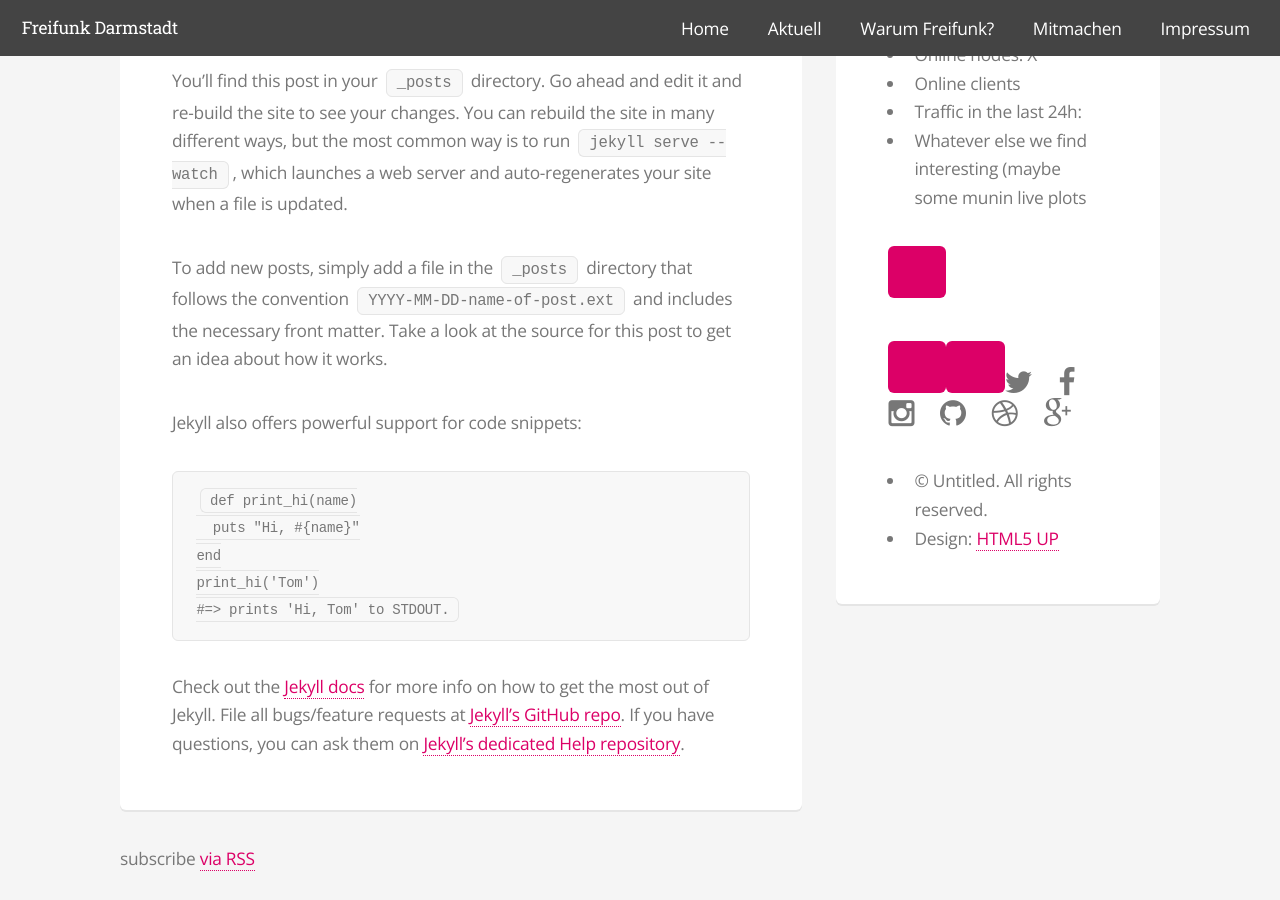
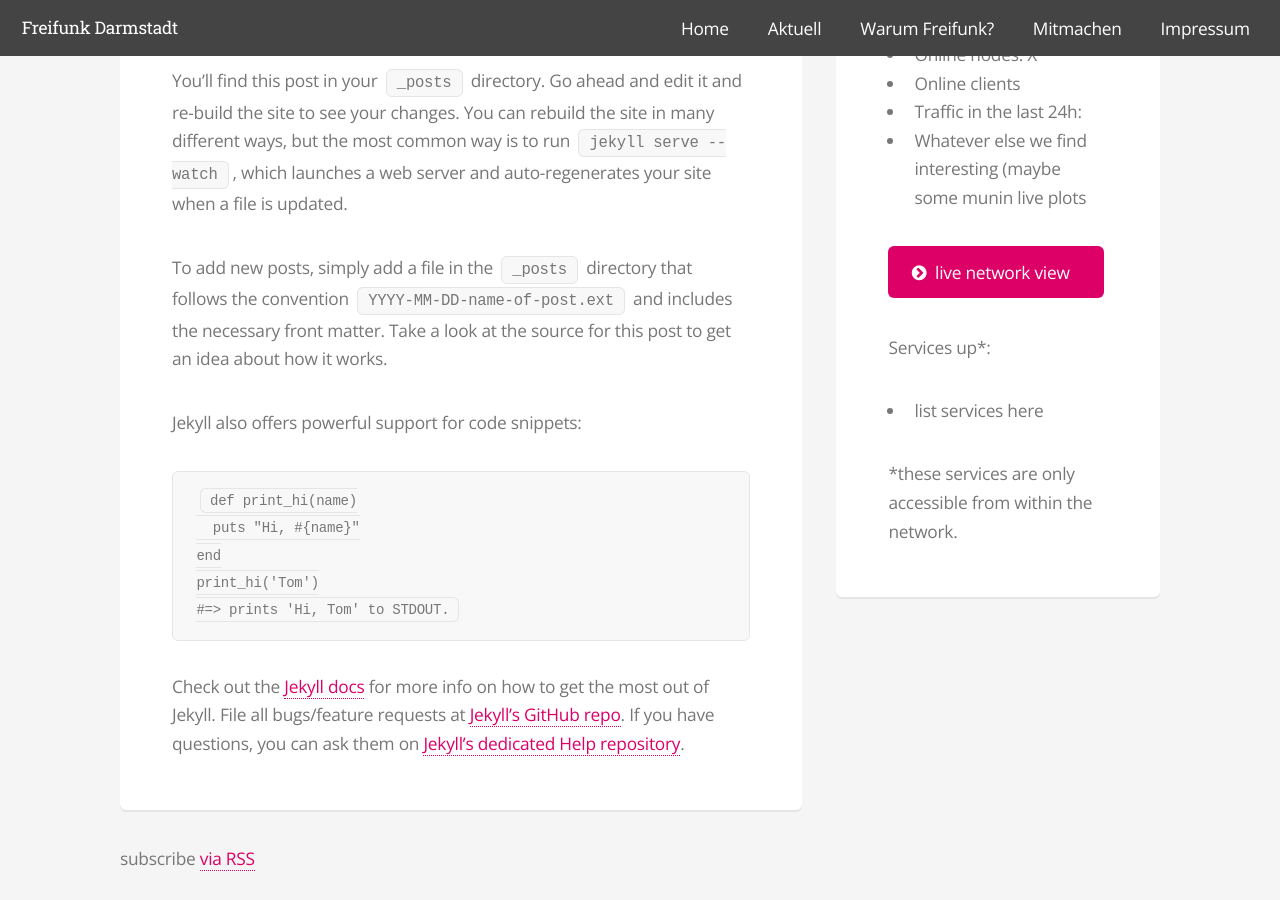
Before and after one commit to mdrenger/darmstadt.freifunk.net, a Jekyll site: the page built from pages/aktuell.html, in a window 1280 px wide and 900 px high, scrolled down 320 px. Built offline with Jekyll 4.4.1, drawn with Linux system fonts in a browser that asks for light colours.

Commit message:
changed side bar

```diff
--- a/pages/aktuell.html
+++ b/pages/aktuell.html
@@ -43,7 +43,7 @@ top_url: /aktuell/
 						<li> Traffic in the last 24h:</li>
 						<li> Whatever else we find interesting (maybe some munin live plots</li>
 					</ul>
-					<p><a href="http://map.freifunk-darmstadt.de" class="button special icon fa-chevron-circle-right>live network view</a></p>
+					<p><a href="http://map.freifunk-darmstadt.de" class="button special icon fa-chevron-circle-right">live network view</a></p>
 					<p>Services up*:</p>
 					<ul>
 						<li>list services here</li>
```
